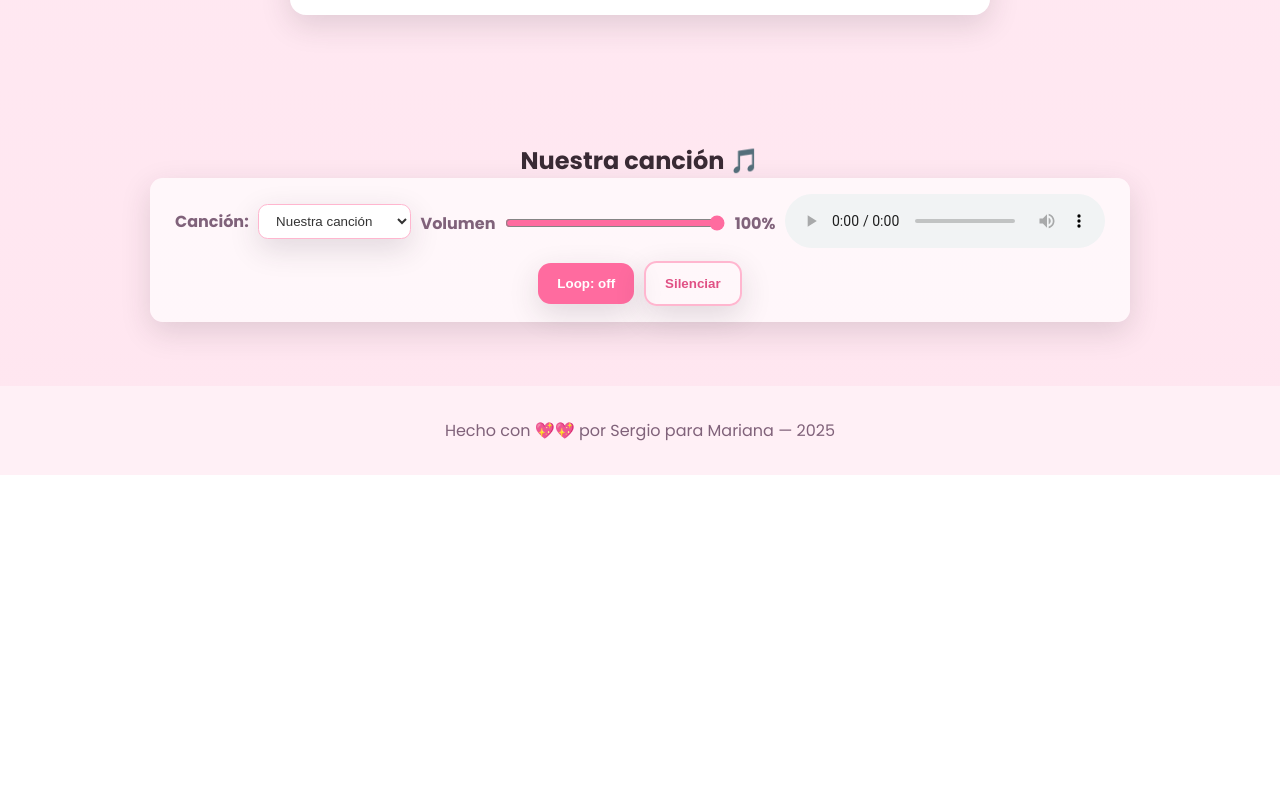
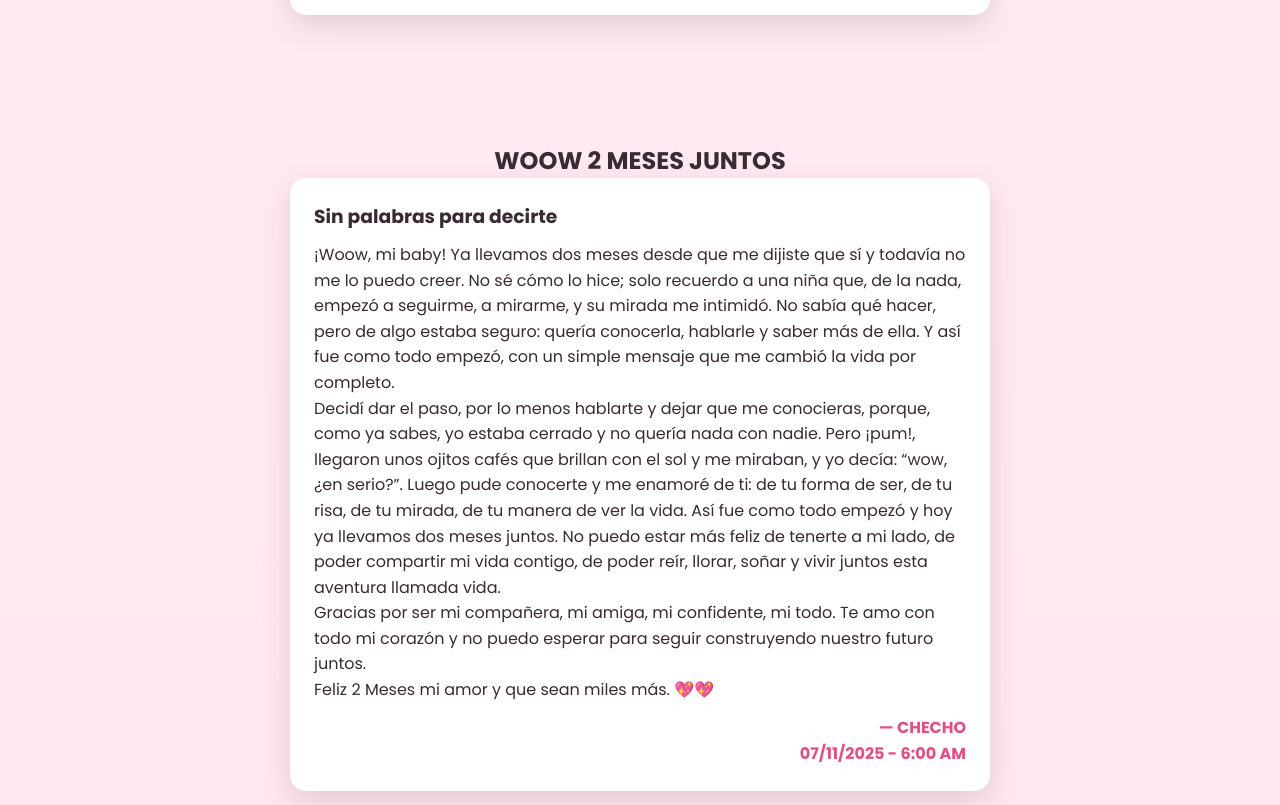
Before and after one commit to Sergioestevezcr/Primer-mes, a website: page index.html in a window 1280 px wide. Shown: the part 3935-4740 px from the top of the page. Before the commit the page ends 4410 px from the top, so only its background shows below. Drawn offline with Linux system fonts and the light colour scheme.

Commit message:
cartica 2 mes

```diff
--- a/index.html
+++ b/index.html
@@ -179,7 +179,30 @@
       </div>
     </div>
   </section>
-
+  <section id="carta">
+    <div class="container">
+      <h2>WOOW 2 MESES JUNTOS</h2>
+      <div class="letter">
+        <h3>Sin palabras para decirte</h3>
+        <p>¡Woow, mi baby! Ya llevamos dos meses desde que me dijiste que sí y todavía no me lo puedo creer. No sé cómo
+          lo hice; solo recuerdo a una niña que,
+          de la nada, empezó a seguirme, a mirarme, y su mirada me intimidó. No sabía qué hacer, pero de algo estaba
+          seguro: quería conocerla, hablarle y saber más de ella.
+          Y así fue como todo empezó, con un simple mensaje que me cambió la vida por completo.</p>
+        <p>Decidí dar el paso, por lo menos hablarte y dejar que me conocieras, porque, como ya sabes, yo estaba cerrado
+          y no quería nada con nadie. Pero ¡pum!, llegaron
+          unos ojitos cafés que brillan con el sol y me miraban, y yo decía: “wow, ¿en serio?”. Luego pude conocerte y
+          me enamoré de ti: de tu forma de ser, de tu risa, de
+          tu mirada, de tu manera de ver la vida. Así fue como todo empezó y hoy ya llevamos dos meses juntos. No puedo
+          estar más feliz de tenerte a mi lado, de poder
+          compartir mi vida contigo, de poder reír, llorar, soñar y vivir juntos esta aventura llamada vida.</p>
+        <p>Gracias por ser mi compañera, mi amiga, mi confidente, mi todo. Te amo con todo mi corazón y no puedo esperar
+          para seguir construyendo nuestro futuro juntos.</p>
+        <p>Feliz 2 Meses mi amor y que sean miles más. 💖💖 </p>
+        <div class="sig">— CHECHO <br> 07/11/2025 - 6:00 AM</div>
+      </div>
+    </div>
+  </section>
   <!-- 🎵 Música -->
   <section>
     <div class="container">
```
Also changed, not shown: images/IMG_20250910_080248_978.jpg.
